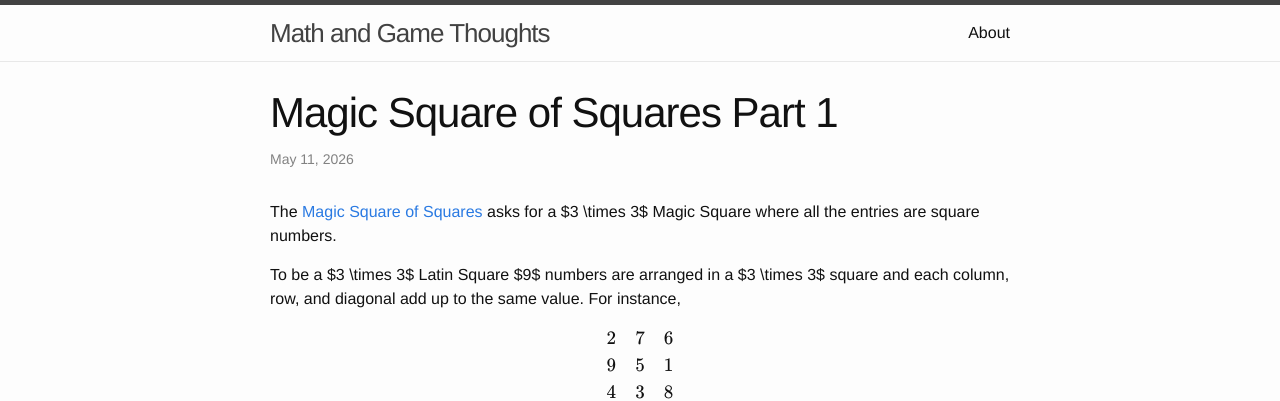
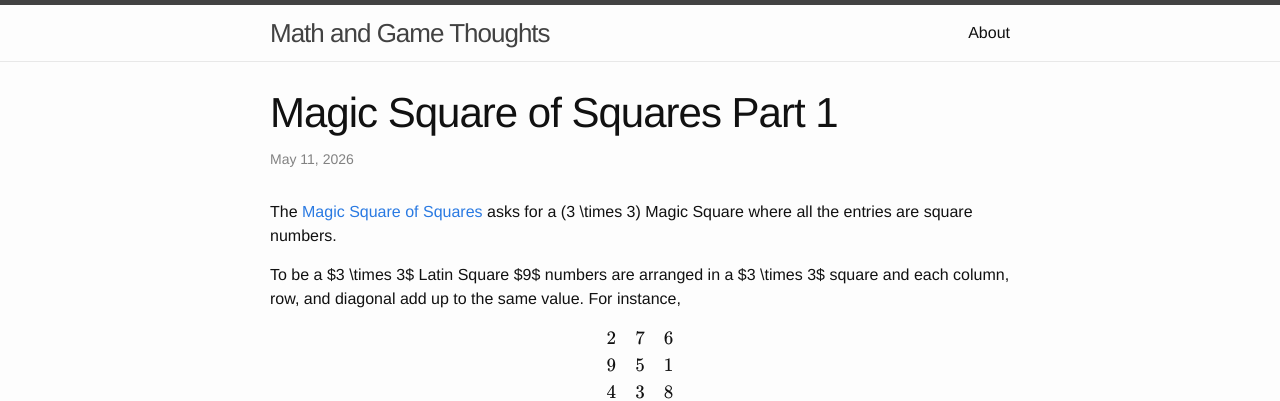
Before and after one commit to thyrgle/thyrgle.github.io, a Jekyll site: the page built from _posts/2026-05-15-magic-squares-of-squares-pt1.md, in a window 1280 px wide and 900 px high. Shown: the top 401 px of the window. Built offline with Jekyll 4.4.1, drawn with Linux system fonts in a browser that asks for light colours; formulas are drawn with MathJax 3.

Commit message:
Slight tweak to latex.

```diff
--- a/_posts/2026-05-15-magic-squares-of-squares-pt1.md
+++ b/_posts/2026-05-15-magic-squares-of-squares-pt1.md
@@ -5,7 +5,7 @@ date: 2026-5-11
 categories: math
 ---
 
-The [Magic Square of Squares](https://en.wikipedia.org/wiki/Magic_square_of_squares) asks for a $3 \times 3$ Magic Square where all the entries are square numbers.
+The [Magic Square of Squares](https://en.wikipedia.org/wiki/Magic_square_of_squares) asks for a \(3 \times 3\) Magic Square where all the entries are square numbers.
 
 To be a $3 \times 3$ Latin Square $9$ numbers are arranged in a $3 \times 3$ square and each column, row, and diagonal add up to the same value. For instance,
 
```
